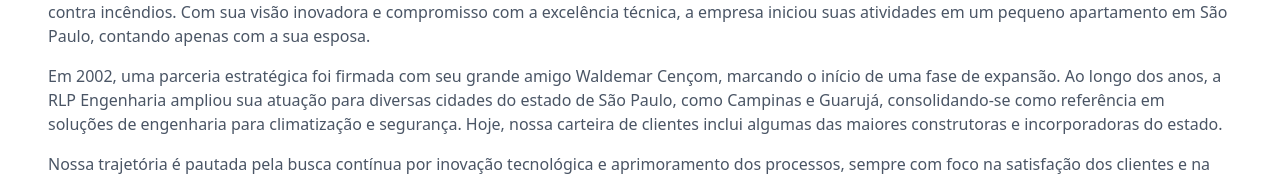
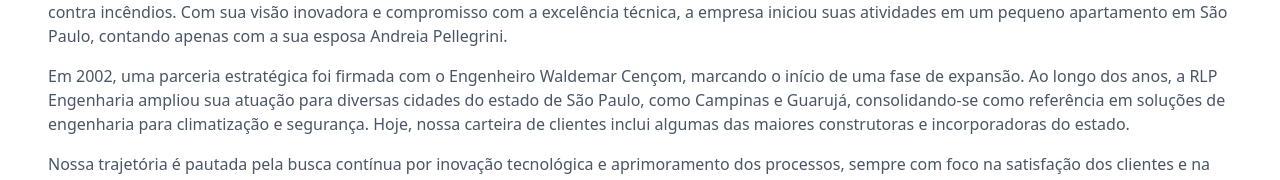
Before and after one commit to sqpaloma/rlp, a Next.js app: page /sobre in a window 1280 px wide. Shown: the part 229-409 px from the top of the page. Built offline with nearby package versions, Linux system fonts and the light colour scheme.

Commit message:
Update SobrePage c

```diff
--- a/src/app/sobre/page.tsx
+++ b/src/app/sobre/page.tsx
@@ -18,10 +18,10 @@ export default function SobrePage() {
                 A RLP Engenharia foi fundada em 1998 pelo engenheiro Reinaldo Luiz Pellegrini, que identificou uma
                 oportunidade no mercado de climatização e proteção contra incêndios. Com sua visão inovadora e
                 compromisso com a excelência técnica, a empresa iniciou suas atividades em um pequeno apartamento em São
-                Paulo, contando apenas com a sua esposa.
+                Paulo, contando apenas com a sua esposa Andreia Pellegrini.
               </p>
               <p className="text-gray-600 mb-4">
-                Em 2002, uma parceria estratégica foi firmada com seu grande amigo Waldemar Cençom, marcando o início de
+                Em 2002, uma parceria estratégica foi firmada com o Engenheiro Waldemar Cençom, marcando o início de
                 uma fase de expansão. Ao longo dos anos, a RLP Engenharia ampliou sua atuação para diversas cidades do
                 estado de São Paulo, como Campinas e Guarujá, consolidando-se como referência em soluções de engenharia
                 para climatização e segurança. Hoje, nossa carteira de clientes inclui algumas das maiores construtoras
```
